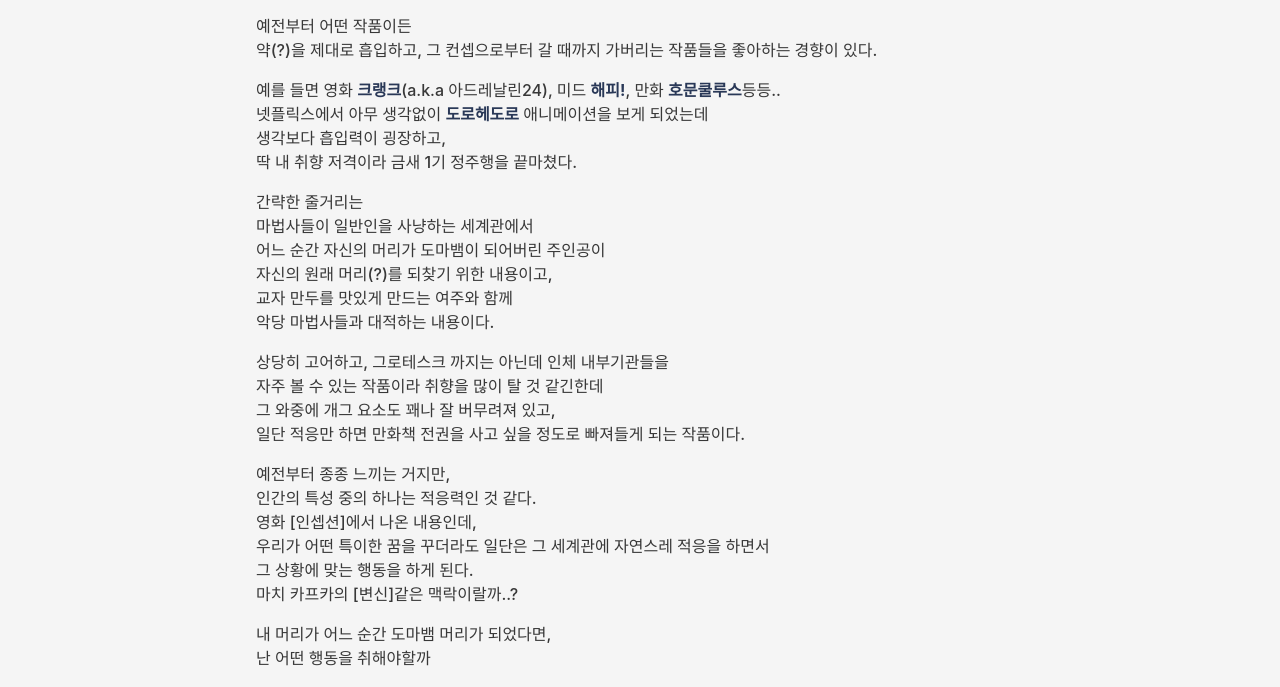
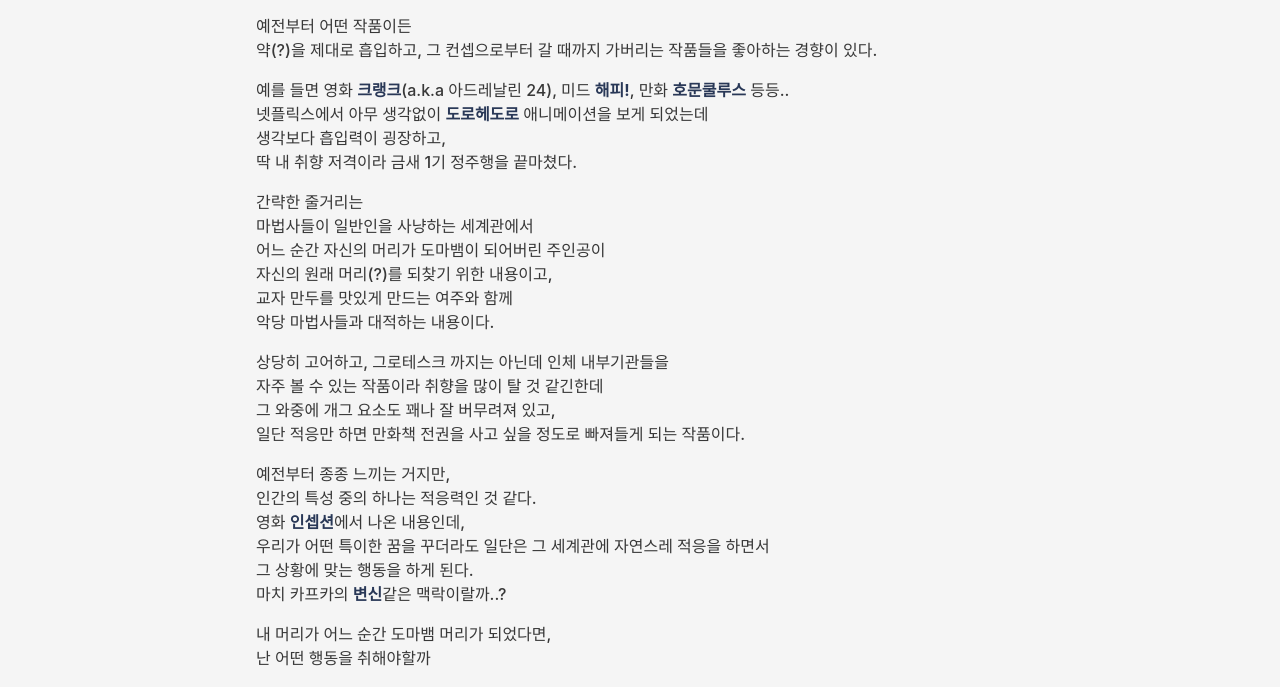
Before and after one commit to borisleevin/borisleevin.github.io, a Jekyll site: the page built from _posts/Review-Video/2022-02-08-video.markdown, in a window 1280 px wide. Shown: the part 970-1657 px from the top of the page. Built offline with Jekyll 4.4.1, drawn with Linux system fonts in a browser that asks for light colours; nearby versions of some CDN libraries; some web fonts are replaced; comment, search, counter and statistics services are not loaded; part of the change alters nothing that is shown.

```diff
--- a/_posts/Review-Video/2022-02-08-video.markdown
+++ b/_posts/Review-Video/2022-02-08-video.markdown
@@ -16,7 +16,7 @@ comments: true
 예전부터 어떤 작품이든
 약(?)을 제대로 흡입하고, 그 컨셉으로부터 갈 때까지 가버리는 작품들을 좋아하는 경향이 있다.
 
-예를 들면 영화 [크랭크](https://namu.wiki/w/아드레날린24)(a.k.a 아드레날린24), 미드 [해피!](https://namu.wiki/w/해피!(드라마)), 만화 [호문쿨루스](https://namu.wiki/w/호문쿨루스(만화))등등..
+예를 들면 영화 [크랭크](https://namu.wiki/w/아드레날린 24)(a.k.a 아드레날린 24), 미드 [해피!](https://namu.wiki/w/해피!(드라마)), 만화 [호문쿨루스](https://namu.wiki/w/호문쿨루스(만화)) 등등..
 넷플릭스에서 아무 생각없이 [도로헤도로](https://namu.wiki/w/도로헤도로/애니메이션) 애니메이션을 보게 되었는데
 생각보다 흡입력이 굉장하고,
 딱 내 취향 저격이라 금새 1기 정주행을 끝마쳤다.
@@ -35,11 +35,11 @@ comments: true
 
 예전부터 종종 느끼는 거지만,
 인간의 특성 중의 하나는 적응력인 것 같다.
-영화 [인셉션]에서 나온 내용인데,
+영화 [인셉션](https://namu.wiki/w/%EC%9D%B8%EC%85%89%EC%85%98)에서 나온 내용인데,
 우리가 어떤 특이한 꿈을 꾸더라도
 일단은 그 세계관에 자연스레 적응을 하면서
 그 상황에 맞는 행동을 하게 된다.
-마치 카프카의 [변신]같은 맥락이랄까..?
+마치 카프카의 [변신](https://namu.wiki/w/변신(소설))같은 맥락이랄까..?
 
 내 머리가 어느 순간 도마뱀 머리가 되었다면,
 난 어떤 행동을 취해야할까
```
